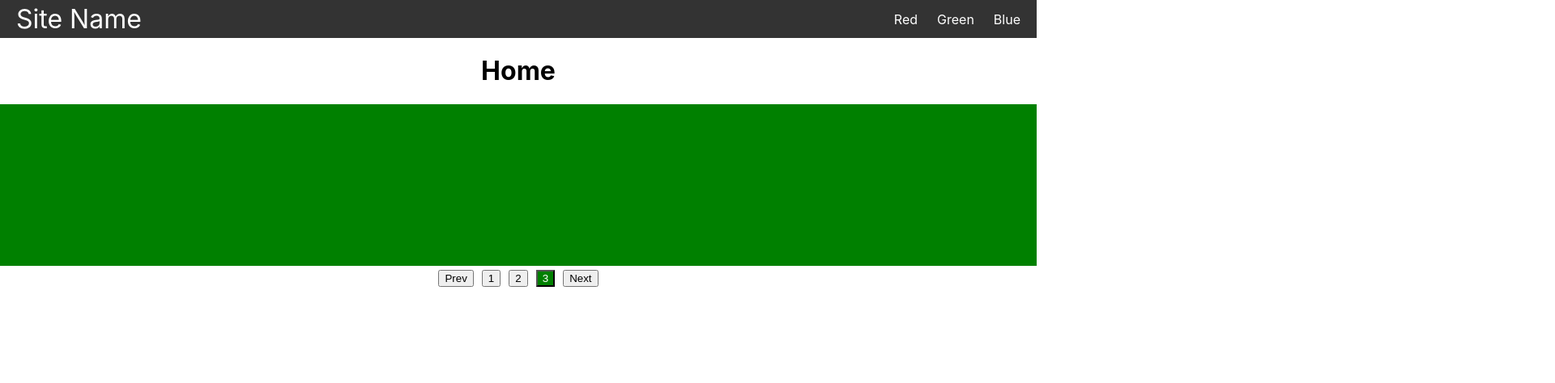
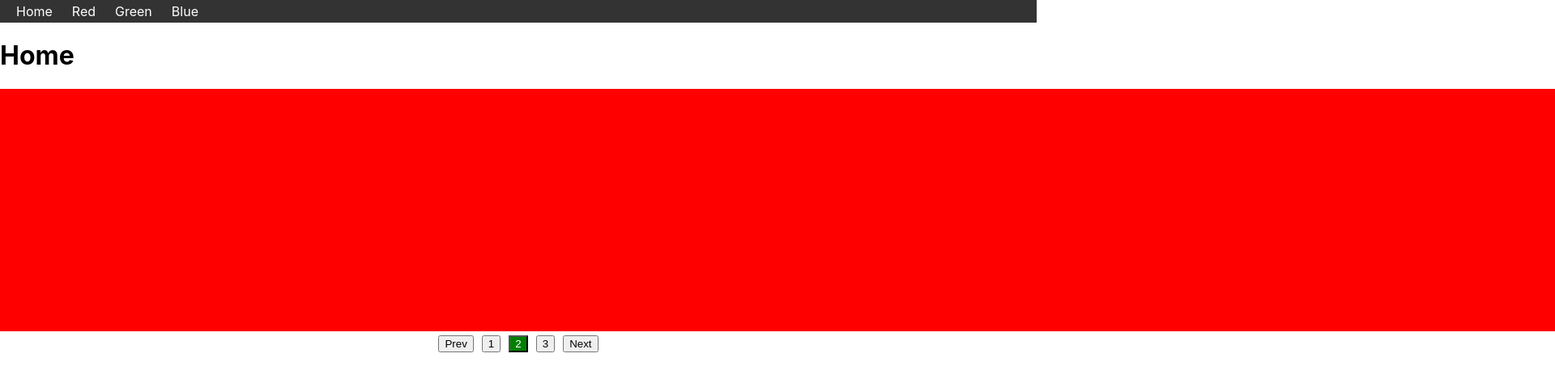
Before and after one commit to TVW96/RGB-pages, a React (Create React App) app: page / in a window 1280 px wide. Shown: the top 474 px of the page at 81% size, 1920 px wide, since content can reach past the window. Built offline with nearby package versions, Linux system fonts and the light colour scheme.

Commit message:
NavLink bg color change

```diff
--- a/package.json
+++ b/package.json
@@ -8,6 +8,7 @@
     "@testing-library/user-event": "^13.5.0",
     "react": "^18.2.0",
     "react-dom": "^18.2.0",
+    "react-router-dom": "^6.5.0",
     "react-scripts": "5.0.1",
     "react-swipeable": "^7.0.0",
     "react-youtube": "^10.1.0",
--- a/src/App.js
+++ b/src/App.js
@@ -1,54 +1,45 @@
-// import logo from './logo.svg';
+import { BrowserRouter, Routes, Route } from 'react-router-dom';
 
-import React from 'react';
 import Navbar from './components/Navbar'
 import "./styles.css"
 import Home from "./pages/Home"
 import Red from "./pages/Red"
 import Green from "./pages/Green"
 import Blue from "./pages/Blue"
+
 import Carousel, {CarouselItem} from "./components/Carousel";
-import YoutubeStarWars from './thirdParty/YoutubeStarWars';
-import YoutubeIncredibles from './thirdParty/YoutubeIncredibles';
-import YoutubeToyStory from './thirdParty/YoutubeToyStory';
+import StarWars from './Youtube/StarWars';
+import Incredibles from './Youtube/Incredibles';
+import ToyStory from './Youtube/ToyStory';
 
-// import {Carousel} from './components/Carousel';
-// import {Navbar} from './components/Navbar';
+
+
 
 function App() {
-  // console.log(window.location)
-  let component
-  switch (window.location.pathname) {
-    case "/":
-      component = <Home />
-      break
-    case "/red":
-      component = <Red />
-      break
-    case "/green":
-      component = <Green />
-      break
-    case "/blue":
-      component = <Blue />
-      break
-    default:
-      component = <Home />
-  }
-
+  const onClickHandler = () => {
+    }
   return (
     <>
-      <Navbar />
-      <div className="container">
-      {component}
-      </div>
-      <div className="App">
-        <Carousel>
-          <CarouselItem><YoutubeStarWars videoId='92CxXIyh6FI' /></CarouselItem>
-          <CarouselItem><YoutubeIncredibles videoId='M5Pk9FMxrp4' /></CarouselItem>
-          <CarouselItem><YoutubeToyStory videoId='wIHAczUp1fQ' /></CarouselItem>
-        </Carousel>
-      </div>
+      <header>
+        <BrowserRouter>
+          <Navbar />
+          <Routes>
+            <Route onClick={onClickHandler} path="/" element={<Home />} />
+            <Route onClick={onClickHandler} path="/red" element={<Red />} />
+            <Route onClick={onClickHandler} path="/green" element={<Green />} />
+            <Route onClick={onClickHandler} path="/blue" element={<Blue />} />
+          </Routes>
+        </BrowserRouter>
+        {/* {component} */}
 
+        <div className="App">
+            <Carousel myColor="red">
+            <CarouselItem><StarWars videoId='92CxXIyh6FI' /></CarouselItem>
+            <CarouselItem><Incredibles videoId='M5Pk9FMxrp4' /></CarouselItem>
+            <CarouselItem><ToyStory videoId='wIHAczUp1fQ' /></CarouselItem>
+            </Carousel>
+        </div>
+      </header>
     </>
   );
 }
--- a/src/thirdParty/YoutubeToyStory.js
+++ b/src/Youtube/Incredibles.js
@@ -1,28 +1,25 @@
 import React, { Component } from 'react';
 import YouTube from 'react-youtube';
 
+// incredibles
+// https://www.youtube.com/watch?v=M5Pk9FMxrp4
+// https://youtu.be/M5Pk9FMxrp4
 
-
-// Toy Story
-// https://www.youtube.com/watch?v=wIHAczUp1fQ
-// https://youtu.be/wIHAczUp1fQ
-
-class YoutubeToyStory extends Component {
-
+class Incredibles extends Component {
     videoOnReady(event) {
         // access to player in all event handlers via event.target
         const player = event.target
-        player.seekTo(10)
+        player.seekTo(5)
         event.target.pauseVideo();
         // console.log(event.target);
       }
     VideoOnPlay (event) {
         const player = event.target
     }
-    videoStateChange (event) {
-        const player = event.target
-        console.log(player.getCurrentTime())
-    }
+    // videoStateChange (event) {
+    //     const player = event.target
+    //     console.log(player.getCurrentTime())
+    // }
     render() {
         const opts = {
           height: '390',
@@ -33,10 +30,9 @@ class YoutubeToyStory extends Component {
           },
         };
         const {videoId} = this.props
-        return <YouTube videoId="wIHAczUp1fQ" opts={opts} onReady={this.videoOnReady} />;
-
+        return <YouTube videoId="M5Pk9FMxrp4" opts={opts} onReady={this.videoOnReady} />;
       }
 
     }
 
-export default YoutubeToyStory
+export default Incredibles
--- a/src/thirdParty/YoutubeStarWars.js
+++ b/src/Youtube/StarWars.js
@@ -5,21 +5,21 @@ import YouTube from 'react-youtube';
 // https://www.youtube.com/watch?v=92CxXIyh6FI
 // https://youtu.be/92CxXIyh6FI -- Share link
 
-class YoutubeStarWars extends Component {
+class StarWars extends Component {
   videoOnReady(event) {
     // access to player in all event handlers via event.target
     const player = event.target
-    player.seekTo(10)
+    player.seekTo(5)
     event.target.pauseVideo();
     // console.log(event.target);
   }
 VideoOnPlay (event) {
     const player = event.target
 }
-videoStateChange (event) {
-    const player = event.target
-    console.log(player.getCurrentTime())
-}
+// videoStateChange (event) {
+//     const player = event.target
+//     console.log(player.getCurrentTime())
+// }
     render() {
         const opts = {
           height: '390',
@@ -36,4 +36,4 @@ videoStateChange (event) {
 
     }
 
-export default YoutubeStarWars
+export default StarWars
--- a/src/thirdParty/YoutubeIncredibles.js
+++ b/src/Youtube/ToyStory.js
@@ -1,25 +1,28 @@
 import React, { Component } from 'react';
 import YouTube from 'react-youtube';
 
-// incredibles
-// https://www.youtube.com/watch?v=M5Pk9FMxrp4
-// https://youtu.be/M5Pk9FMxrp4
 
-class YoutubeIncredibles extends Component {
+
+// Toy Story
+// https://www.youtube.com/watch?v=wIHAczUp1fQ
+// https://youtu.be/wIHAczUp1fQ
+
+class ToyStory extends Component {
+
     videoOnReady(event) {
         // access to player in all event handlers via event.target
         const player = event.target
-        player.seekTo(5)
+        player.seekTo(10)
         event.target.pauseVideo();
         // console.log(event.target);
       }
     VideoOnPlay (event) {
         const player = event.target
     }
-    videoStateChange (event) {
-        const player = event.target
-        console.log(player.getCurrentTime())
-    }
+    // videoStateChange (event) {
+    //     const player = event.target
+    //     console.log(player.getCurrentTime())
+    // }
     render() {
         const opts = {
           height: '390',
@@ -30,9 +33,10 @@ class YoutubeIncredibles extends Component {
           },
         };
         const {videoId} = this.props
-        return <YouTube videoId="M5Pk9FMxrp4" opts={opts} onReady={this.videoOnReady} />;
+        return <YouTube videoId="wIHAczUp1fQ" opts={opts} onReady={this.videoOnReady} />;
+
       }
 
     }
 
-export default YoutubeIncredibles
+export default ToyStory
--- a/src/components/Carousel.css
+++ b/src/components/Carousel.css
@@ -1,6 +1,6 @@
-.carousel {
+/* .carousel {
     overflow: hidden;
-}
+} */
 
 .inner {
     white-space: nowrap;
@@ -11,8 +11,8 @@
     display: inline-flex;
     align-items: center;
     justify-content: center;
-    height: 200px;
-    background-color: green;
+    height: 300px;
+    background-color: var(--background-color, green);
     color: #fff;
 }
 
--- a/src/components/Carousel.js
+++ b/src/components/Carousel.js
@@ -3,7 +3,7 @@ import {useSwipeable} from "react-swipeable";
 
 import "./Carousel.css";
 
-export const CarouselItem = ({ children, width }) => {
+export const CarouselItem = ({ children, width, myColor }) => {
     return (
         <div className="carousel-item" style={{ width: width }}>
             {children}
@@ -30,7 +30,7 @@ const Carousel = ({ children }) => {
             if (!paused) {
                 updateIndex(activeIndex + 1);
             }
-        }, 2000);
+        }, 4000);
 
         return () => {
             if (interval) {
--- a/src/components/Navbar.js
+++ b/src/components/Navbar.js
@@ -1,29 +1,44 @@
+import {Link, Outlet} from 'react-router-dom';
+import { useEffect } from 'react';
 
 export default function Navbar() {
 
+    useEffect(() => {
+        const color = getComputedStyle(document.documentElement).getPropertyValue('--background-color');
+        console.log(color);
+      }, []);
+
+      function setColor (newColor){
+        document.documentElement.style.setProperty('--background-color', newColor);
+    }
+
     return (
+    <>
     <nav className="nav">
-        <a href="/" className="site-title">Site Name</a>
+        {/* <a href="/" className="site-title">Site Name</a>   */}
         <ul>
-            <CustomLink href="/red">Red</CustomLink>
-            <CustomLink href="/green">Green</CustomLink>
-            <CustomLink href="/blue">Blue</CustomLink>
+            <Link onClick={() => setColor('#77B1FF')} to="/">Home</Link>
+            <Link onClick={() => setColor('red')} to="/red">Red</Link >
+            <Link onClick={() => setColor('green')} to="/green">Green</Link >
+            <Link onClick={() => setColor('blue')} to="/blue">Blue</Link >
         </ul>
-    </nav>
+        </nav>
+        <Outlet />
+    </>
     )
 }
 
-function CustomLink({ href, children, ...props }) {
-    const path = window.location.pathname
+// function CustomLink({ href, children, ...props }) {
+//     const path = window.location.pathname
 
-    return (
-        <li className={path === href ? "active" : ""}>
-            <a href={href} {...props}>
-                {children}
-            </a>
-        </li>
-    )
-}
+//     return (
+//         <li className={path === href ? "active" : ""}>
+//             <a href={href} {...props}>
+//                 {children}
+//             </a>
+//         </li>
+//     )
+// }
 
 
 // import React,{Component} from 'react';
--- a/src/index.css
+++ b/src/index.css
@@ -11,3 +11,7 @@ code {
   font-family: source-code-pro, Menlo, Monaco, Consolas, 'Courier New',
     monospace;
 }
+
+:root{
+  --background-color: red;
+}
--- a/src/index.js
+++ b/src/index.js
@@ -11,6 +11,8 @@ root.render(
   </React.StrictMode>
 );
 
+
+
 // If you want to start measuring performance in your app, pass a function
 // to log results (for example: reportWebVitals(console.log))
 // or send to an analytics endpoint. Learn more: https://bit.ly/CRA-vitals
--- a/src/pages/Red.js
+++ b/src/pages/Red.js
@@ -1,3 +1,3 @@
 export default function Red () {
-    return <h1>Red</h1>
+ return <h1>Red</h1>;
 }
```
Also changed, not shown: 1 other file (tests, documents, lock files or other folders).
